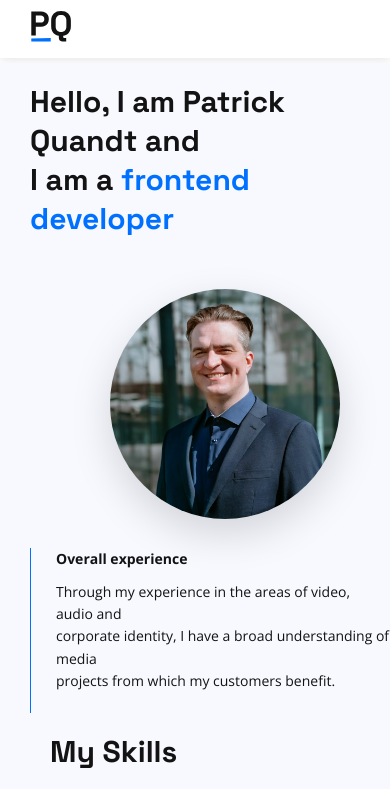
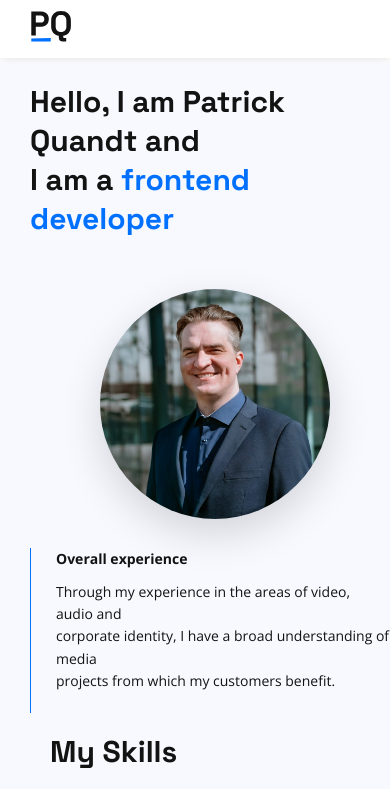
Before and after one commit to pquandt/pqweb, a React (Create React App) app: page / in a window 390 px wide. Shown: the top 789 px of the page. Built offline with nearby package versions, Linux system fonts and the light colour scheme.

Commit message:
img correction

```diff
--- a/sass/layout/_about.scss
+++ b/sass/layout/_about.scss
@@ -141,7 +141,7 @@
       display: block;
       grid-row: 1;
       top: 0.1rem;
-      left: 9rem;
+      left: 8rem;
       padding-bottom: 1rem;
     }
   }
--- a/src/css/style.css
+++ b/src/css/style.css
@@ -259,7 +259,7 @@ h1 {
       display: block;
       grid-row: 1;
       top: 0.1rem;
-      left: 9rem;
+      left: 8rem;
       padding-bottom: 1rem; } }
 
 .skills {
```
